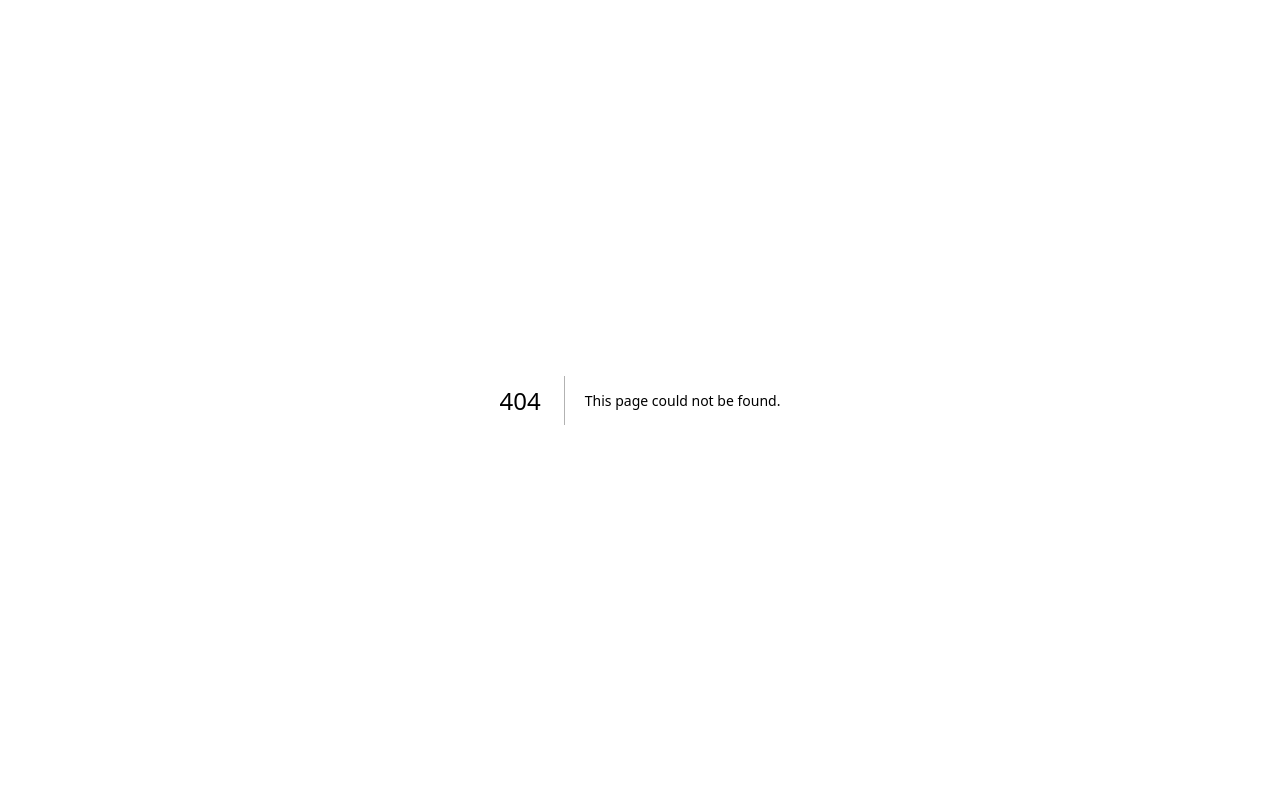
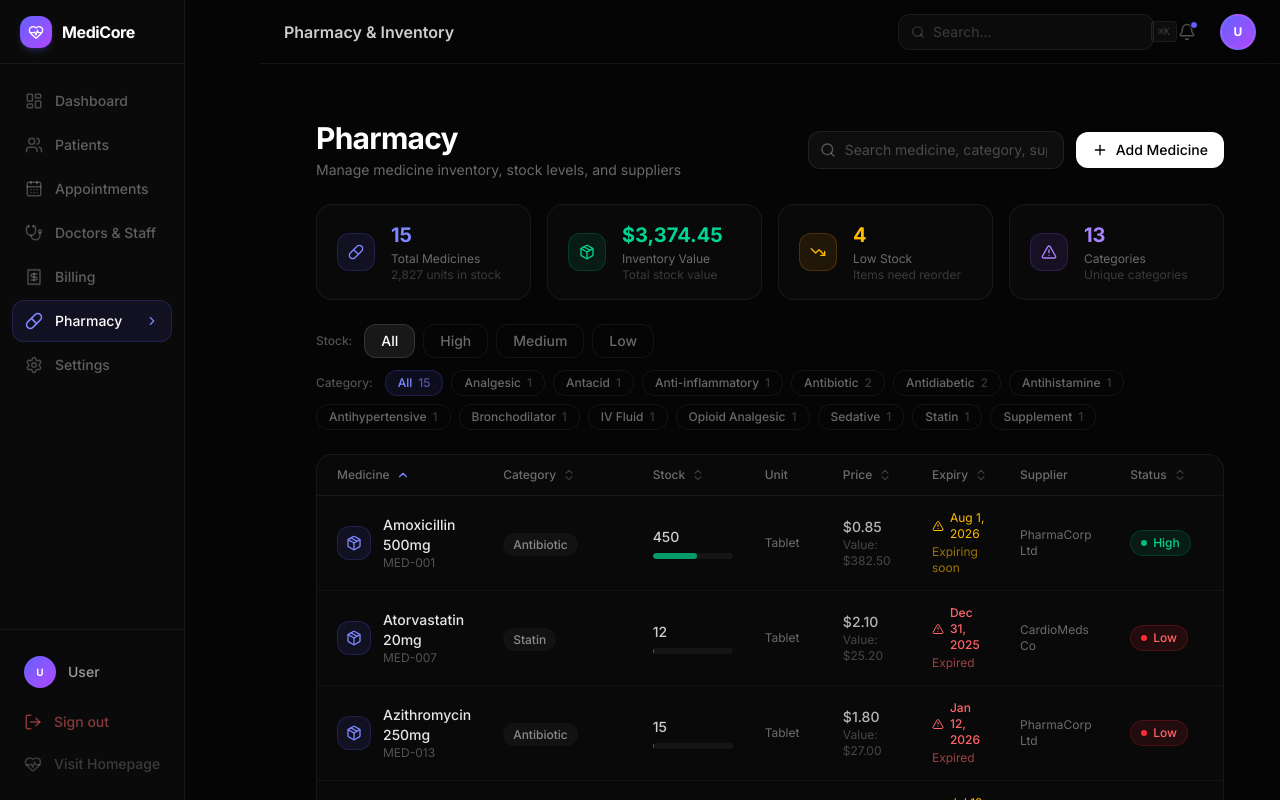
Before and after one commit to mbmugdho/hospital-management-system, a Next.js app: page /pharmacy in a window 1280 px wide. Before the commit this address had no page. Shown: the top 800 px of the page. Built offline with nearby package versions, Linux system fonts and the light colour scheme; no server answers.

Commit message:
Phase 9: Add pharmacy/page.tsx — wire stats, stock + category filters, table

```diff
--- /dev/null
+++ b/src/app/(dashboard)/pharmacy/page.tsx
@@ -0,0 +1,65 @@
+'use client'
+
+import { useState } from 'react'
+import { motion } from 'framer-motion'
+import { Plus } from 'lucide-react'
+import PageHeader from '@/components/shared/PageHeader'
+import PharmacyStatBar from '@/components/pharmacy/PharmacyStatBar'
+import PharmacyFilters from '@/components/pharmacy/PharmacyFilters'
+import PharmacyTable from '@/components/pharmacy/PharmacyTable'
+import type {
+  StockFilter,
+  CategoryFilter,
+} from '@/components/pharmacy/PharmacyFilters'
+
+export default function PharmacyPage() {
+  const [search, setSearch] = useState('')
+  const [stockFilter, setStockFilter] = useState<StockFilter>('All')
+  const [categoryFilter, setCategoryFilter] = useState<CategoryFilter>('All')
+
+  return (
+    <div className="min-h-screen bg-[#050505]">
+      <div className="p-6 lg:p-8 space-y-6 max-w-[1440px] mx-auto">
+        {/* Header */}
+        <PageHeader
+          title="Pharmacy"
+          subtitle="Manage medicine inventory, stock levels, and suppliers"
+          searchValue={search}
+          onSearch={setSearch}
+          searchPlaceholder="Search medicine, category, supplier..."
+          action={
+            <motion.button
+              whileHover={{ scale: 1.03 }}
+              whileTap={{ scale: 0.97 }}
+              className="flex items-center gap-2 px-4 py-2 bg-white
+                text-black rounded-xl text-sm font-medium
+                hover:bg-white/90 transition-colors duration-200
+                whitespace-nowrap"
+            >
+              <Plus className="w-4 h-4" />
+              Add Medicine
+            </motion.button>
+          }
+        />
+
+        {/* Stats */}
+        <PharmacyStatBar />
+
+        {/* Filters */}
+        <PharmacyFilters
+          stockFilter={stockFilter}
+          categoryFilter={categoryFilter}
+          onStockChange={setStockFilter}
+          onCategoryChange={setCategoryFilter}
+        />
+
+        {/* Table */}
+        <PharmacyTable
+          search={search}
+          stockFilter={stockFilter}
+          categoryFilter={categoryFilter}
+        />
+      </div>
+    </div>
+  )
+}
```
